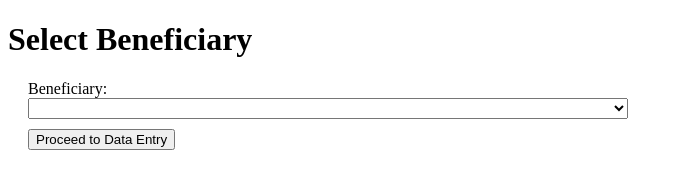
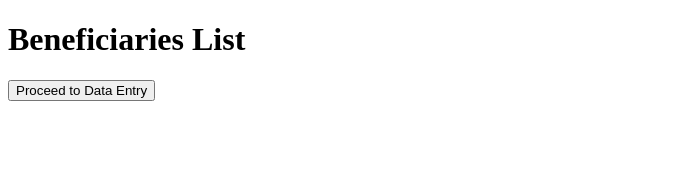
Before and after one commit to rohinma/trainer-data-app, a plain HTML site: page beneficiaries.html in a window 1280 px wide. Shown: the whole page, without its empty margins (0-683 px from the left). Drawn offline with Linux system fonts and the light colour scheme.

Commit message:
Update beneficiaries.html

```diff
--- a/beneficiaries.html
+++ b/beneficiaries.html
@@ -3,32 +3,24 @@
 <head>
     <meta charset="UTF-8">
     <meta name="viewport" content="width=device-width, initial-scale=1.0">
-    <title>Select Beneficiary</title>
+    <title>Beneficiaries List</title>
     <style>
-        form {
-            margin: 20px;
+        #beneficiariesList {
+            list-style-type: none;
+            padding: 0;
         }
-        select {
-            display: block;
-            margin-bottom: 10px;
-            width: 600px; /* Adjust the width as needed */
-            font-size: 16px; /* Optional: adjust font size for better readability */
-        }
-        button {
-            display: block;
-            margin-top: 10px;
+        #beneficiariesList li {
+            margin: 5px 0;
         }
     </style>
 </head>
 <body>
-    <h1>Select Beneficiary</h1>
-    <form id="beneficiaryForm">
-        <label for="beneficiary">Beneficiary:</label>
-        <select id="beneficiary" name="beneficiary" required>
-            <!-- Beneficiaries will be populated by JavaScript -->
-        </select>
-        <button type="submit">Proceed to Data Entry</button>
-    </form>
+    <h1>Beneficiaries List</h1>
+    <ul id="beneficiariesList">
+        <!-- Beneficiaries will be populated by JavaScript -->
+    </ul>
+
+    <button id="proceedButton">Proceed to Data Entry</button>
 
     <script src="beneficiaries.js"></script>
 </body>
```
